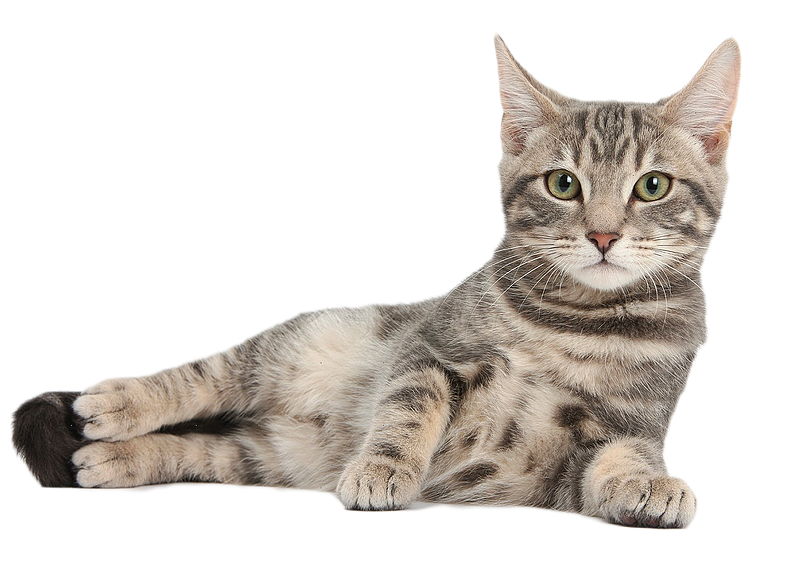
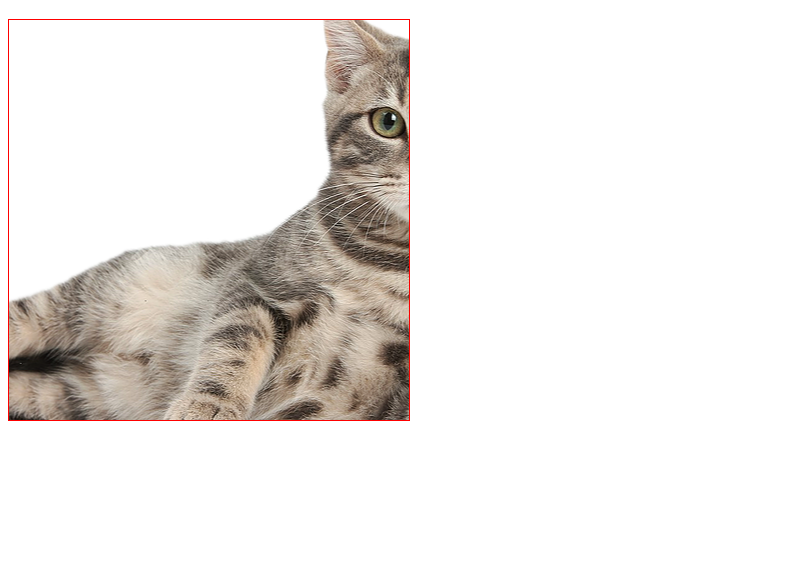
Before and after one commit to elinven/online-store, a website built with webpack: page src/index.html in a window 1280 px wide. Shown: the part 61-630 px from the top of the page, without its empty margins (0-797 px from the left). Built offline with nearby package versions, Linux system fonts and the light colour scheme.

Commit message:
fix: bunch of fixes for css

```diff
--- a/package.json
+++ b/package.json
@@ -3,11 +3,13 @@
     "@typescript-eslint/eslint-plugin": "^5.47.0",
     "@typescript-eslint/parser": "^5.47.0",
     "clean-webpack-plugin": "^4.0.0",
+    "css-loader": "^6.7.3",
     "eslint": "^8.30.0",
     "eslint-webpack-plugin": "^3.2.0",
     "html-loader": "^4.2.0",
     "html-webpack-plugin": "^5.5.0",
     "mini-css-extract-plugin": "^2.7.2",
+    "style-loader": "^3.3.1",
     "ts-loader": "^9.4.2",
     "typescript": "^4.9.4",
     "webpack": "^5.75.0",
--- a/src/index.html
+++ b/src/index.html
@@ -9,6 +9,6 @@
 </head>
 <body>
   <h1>Hello World</h1>
-  <img src="assets/img/test-image.png" alt="cat">
+  <div class="super-image"></div>
 </body>
 </html>
--- a/src/index.ts
+++ b/src/index.ts
@@ -1 +1,3 @@
+import "./style.css"
+import "./index.html"
 console.log('hello world');
--- /dev/null
+++ b/src/style.css
@@ -0,0 +1,7 @@
+.super-image{
+  background-image: url(assets/img/test-image.png);
+  background-position: center;
+  border: 1px solid red;
+  width: 400px;
+  height: 400px;
+}
--- a/webpack.config.js
+++ b/webpack.config.js
@@ -23,7 +23,7 @@ const baseConfig = {
         type: 'asset/resource',
         generator: {
           filename: 'assets/img/[name][ext]'
-        }
+       }
       },
       { test: /\.ts$/i, use: 'ts-loader' },
       {
@@ -38,7 +38,6 @@ const baseConfig = {
   output: {
     filename: 'index.js',
     path: path.resolve(__dirname, './dist'),
-    assetModuleFilename: 'src/assets/images/[name].[ext]',
   },
   plugins: [
     new HtmlWebpackPlugin({
```
Also changed, not shown: src/assets/img/flower.jpg (added), 1 other file.
